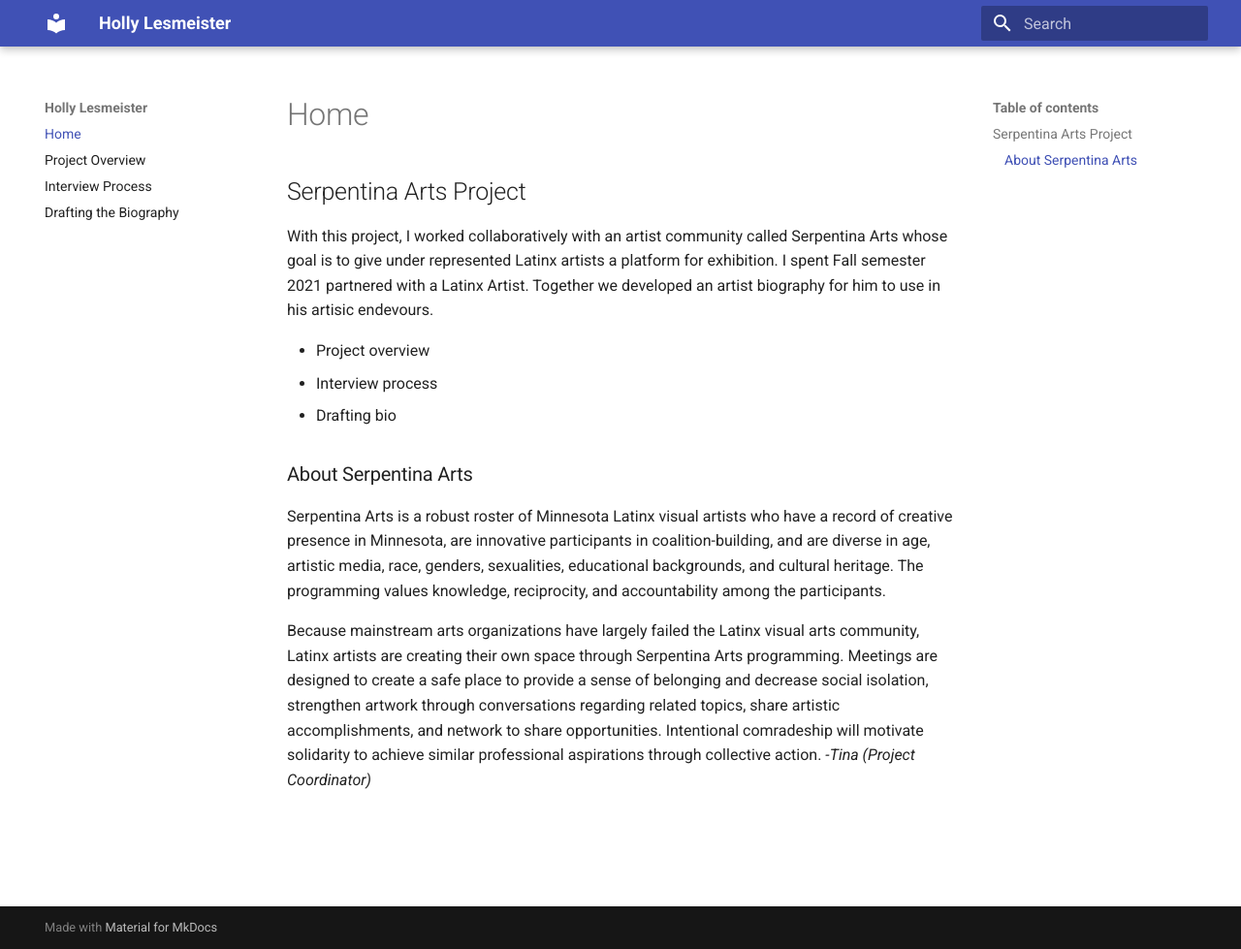
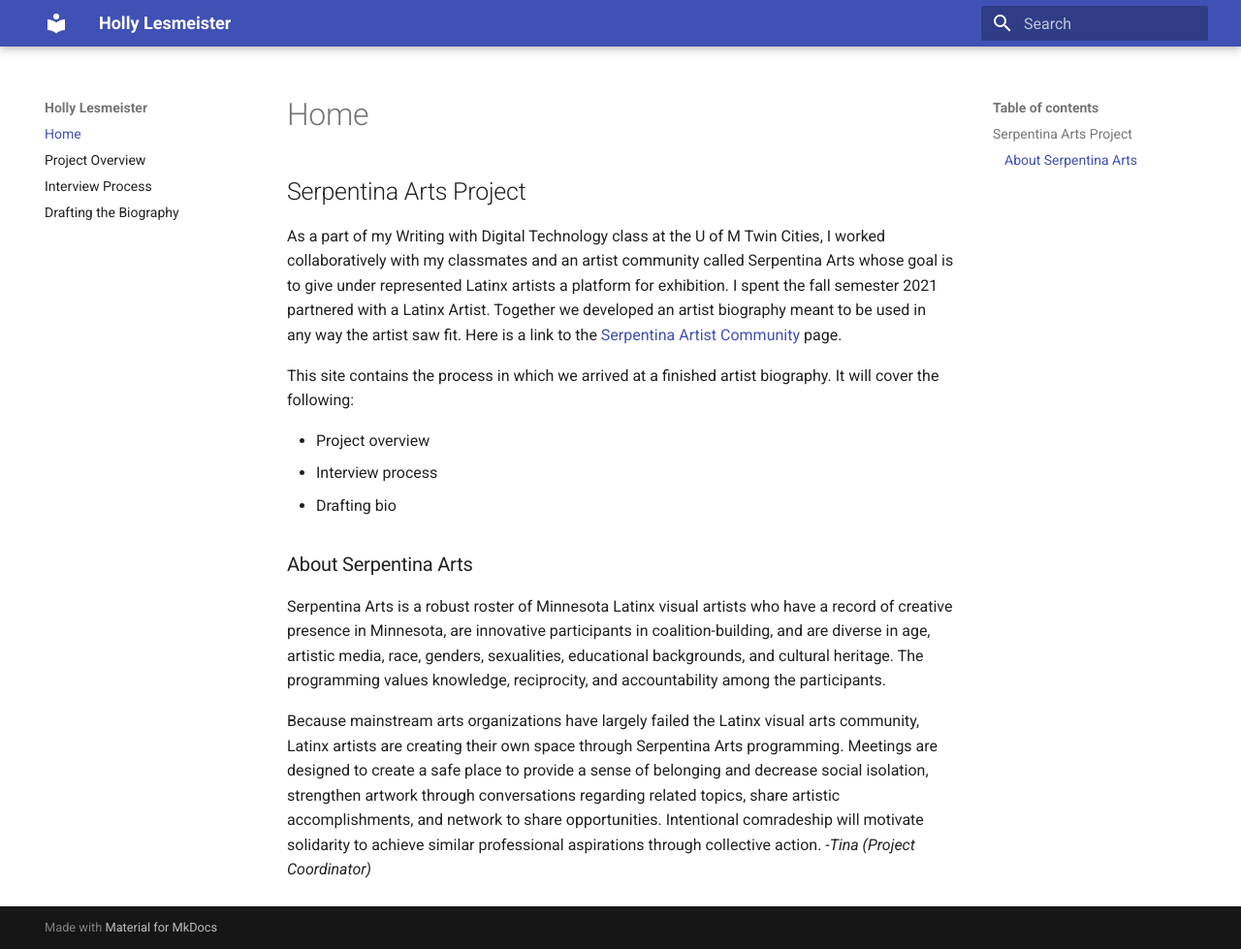
Before and after one commit to hollymargaret/hologirl_99, an MkDocs documentation site: the page built from docs/index.md, in a window 1280 px wide and 979 px high. Shown: the whole window at 97% size. Built offline with MkDocs 1.6.1 and Material for MkDocs 9.7.7, drawn with Linux system fonts in a browser that asks for light colours.

Commit message:
changes to homepage with link

```diff
--- a/docs/index.md
+++ b/docs/index.md
@@ -1,6 +1,8 @@
 ## Serpentina Arts Project
 
-With this project, I worked collaboratively with an artist community called Serpentina Arts whose goal is to give under represented Latinx artists a platform for exhibition. I spent Fall semester 2021 partnered with a Latinx Artist. Together we developed an artist biography for him to use in his artisic endevours.
+As a part of my Writing with Digital Technology class at the U of M Twin Cities, I worked collaboratively with my classmates and an artist community called Serpentina Arts whose goal is to give under represented Latinx artists a platform for exhibition. I spent the fall semester 2021 partnered with a Latinx Artist. Together we developed an artist biography meant to be used in any way the artist saw fit. Here is a link to the [Serpentina Artist Community](https://www.facebook.com/pages/category/Artist/Serpentina-Arts-123709977640263/) page.
+
+This site contains the process in which we arrived at a finished artist biography. It will cover the following:
 
 * Project overview
 * Interview process
```
Also changed, not shown: site/index.html, site/search/search_index.json, site/sitemap.xml, 1 other file.
